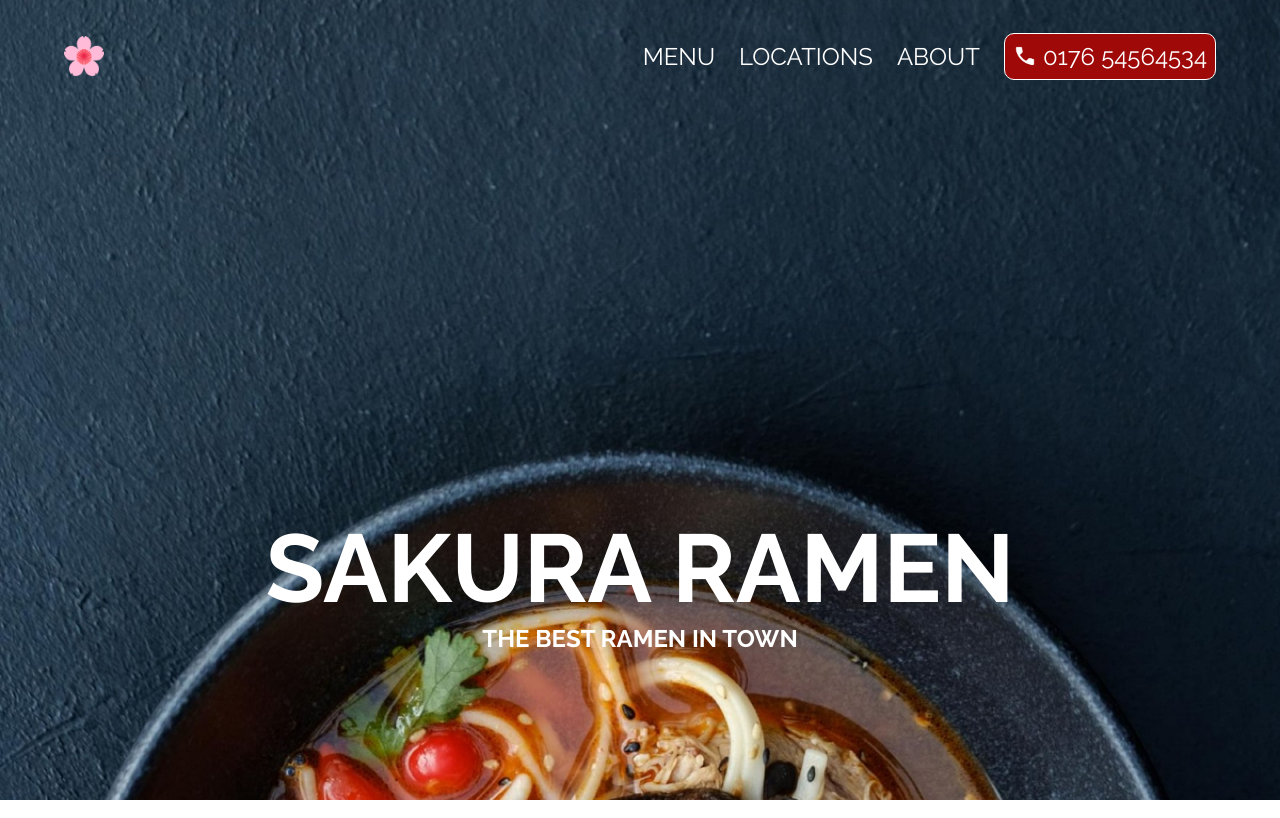
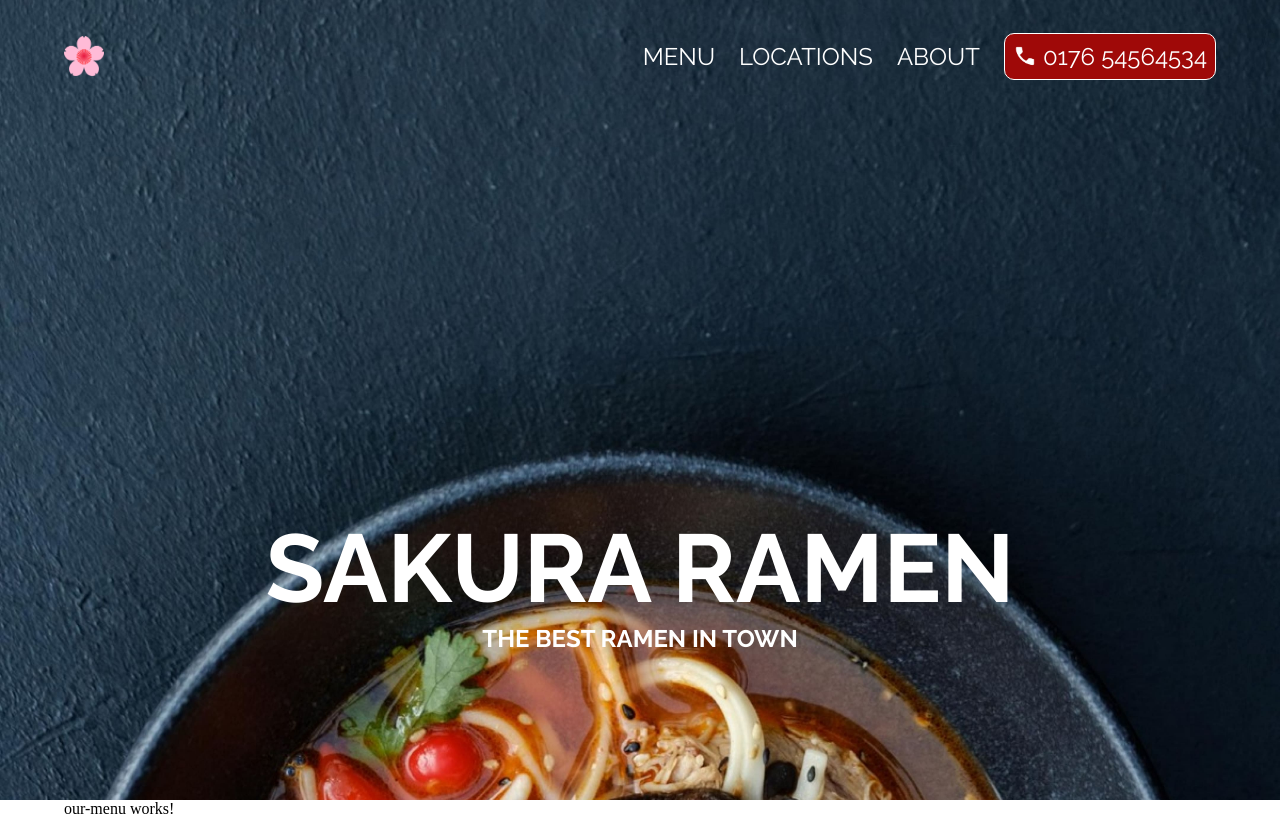
Before and after one commit to devhorn/angular_restaurant_website, an Angular app: page / in a window 1280 px wide. Built offline with nearby package versions, Linux system fonts and the light colour scheme.

Commit message:
included our-menu component

```diff
--- a/src/app/main-content/main-content.component.html
+++ b/src/app/main-content/main-content.component.html
@@ -1 +1,2 @@
 <app-landingPage></app-landingPage>
+<app-our-menu></app-our-menu>
--- a/src/app/main-content/main-content.component.ts
+++ b/src/app/main-content/main-content.component.ts
@@ -1,11 +1,12 @@
 import { Component } from '@angular/core';
 import { CommonModule } from '@angular/common';
 import { LandingPageComponent } from './landing-page/landingPage.component';
+import { OurMenuComponent } from './our-menu/our-menu.component';
 
 @Component({
   selector: 'app-main-content',
   standalone: true,
-  imports: [CommonModule, LandingPageComponent],
+  imports: [CommonModule, LandingPageComponent, OurMenuComponent],
   templateUrl: './main-content.component.html',
   styleUrl: './main-content.component.scss',
 })
--- a/src/app/main-content/our-menu/our-menu.component.html
+++ b/src/app/main-content/our-menu/our-menu.component.html
@@ -1 +1,3 @@
-<p>our-menu works!</p>
+<section>
+  <p>our-menu works!</p>
+</section>
--- a/src/app/main-content/our-menu/our-menu.component.ts
+++ b/src/app/main-content/our-menu/our-menu.component.ts
@@ -5,8 +5,6 @@ import { Component } from '@angular/core';
   standalone: true,
   imports: [],
   templateUrl: './our-menu.component.html',
-  styleUrl: './our-menu.component.scss'
+  styleUrl: './our-menu.component.scss',
 })
-export class OurMenuComponent {
-
-}
+export class OurMenuComponent {}
--- a/src/styles.scss
+++ b/src/styles.scss
@@ -81,3 +81,8 @@
 .fontRaleway {
   font-family: "Raleway";
 }
+
+section {
+  padding-left: 64px;
+  padding-right: 64px;
+}
```
